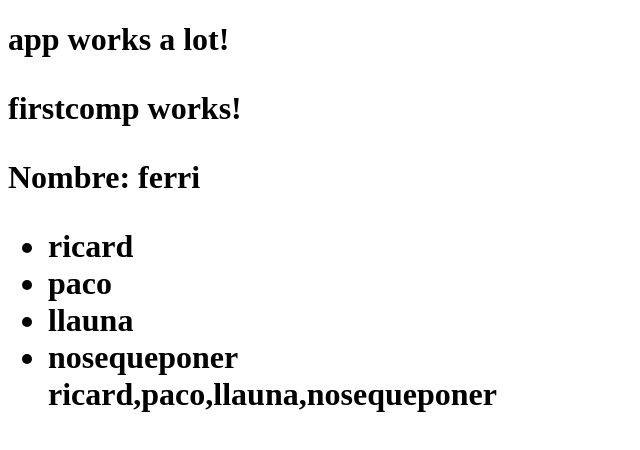
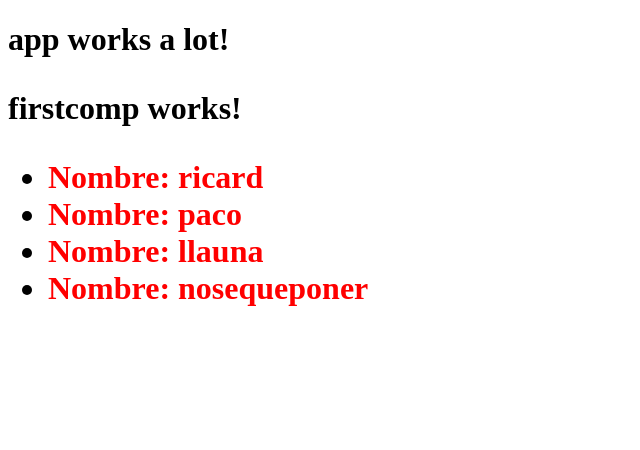
Before and after one commit to ftorredeflot/angular2-test, an Angular app: page / in a window 1280 px wide. Shown: the top 450 px of the page, without its empty margins (0-640 px from the left). Built offline with nearby package versions, Linux system fonts and the light colour scheme.

Commit message:
itero un componente

```diff
--- a/src/app/app.component.html
+++ b/src/app/app.component.html
@@ -2,6 +2,5 @@
   {{title}}
 
   <app-firstcomp></app-firstcomp>
-  <app-user-item></app-user-item>
   <app-user-list></app-user-list>
 </h1>
--- a/src/app/user-item/user-item.component.html
+++ b/src/app/user-item/user-item.component.html
@@ -1,3 +1,3 @@
-<p>
-  <b>Nombre:</b> {{name}}
-</p>
+<span style="color: red">
+  Nombre: {{name}}
+</span>
--- a/src/app/user-item/user-item.component.ts
+++ b/src/app/user-item/user-item.component.ts
@@ -1,4 +1,4 @@
-import { Component, OnInit } from '@angular/core';
+import { Component, OnInit, Input } from '@angular/core';
 
 @Component({
   selector: 'app-user-item',
@@ -6,10 +6,10 @@ import { Component, OnInit } from '@angular/core';
   styleUrls: ['./user-item.component.css']
 })
 export class UserItemComponent implements OnInit {
-  name:string;
+  @Input() name:string;
 
   constructor() {
-    this.name="ferri";
+
   }
 
   ngOnInit() {
--- a/src/app/user-list/user-list.component.html
+++ b/src/app/user-list/user-list.component.html
@@ -1,4 +1,3 @@
 <ul>
-<li *ngFor="let name of names"> {{name}}</li>
-  {{names}}
+<li *ngFor="let name of names"><app-user-item [name]="name"></app-user-item></li>
 </ul>
```
